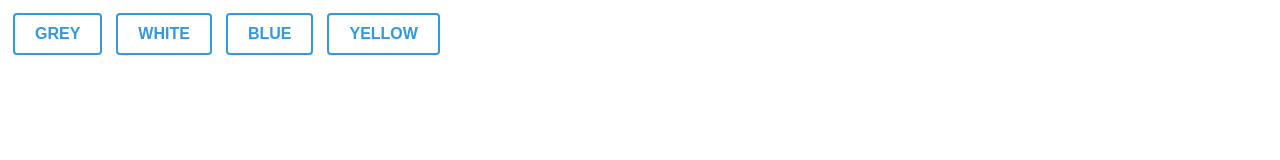
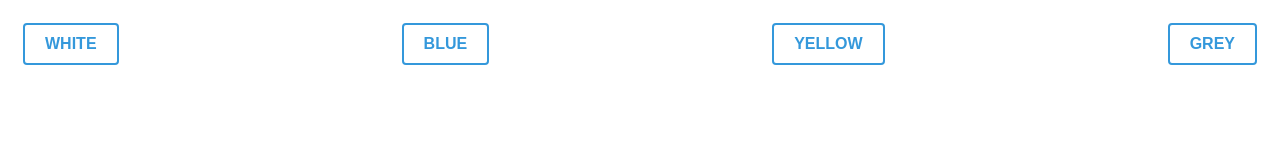
Before and after one commit to yashshewale11/Js-Practice-learn, a plain HTML site: page 07_Project_01/index.html in a window 1280 px wide. Drawn offline with Linux system fonts and the light colour scheme.

Commit message:
new changes

```diff
--- a/07_Project_01/colorChange.js
+++ b/07_Project_01/colorChange.js
@@ -4,11 +4,12 @@ const body = document.querySelector('body');
 
 buttons.forEach(function (button) {
   console.log(button);
-  button.addEventListener('click', function (e) {
+  button.addEventListener('mouseover', function (e) {
     console.log(e);
     console.log(e.target);
     if (e.target.id === 'grey') {
       body.style.backgroundColor = e.target.id;
+
     }
     if (e.target.id === 'white') {
       body.style.backgroundColor = e.target.id;
--- a/07_Project_01/index.html
+++ b/07_Project_01/index.html
@@ -4,18 +4,7 @@
   <meta charset="UTF-8">
   <meta name="viewport" content="width=device-width, initial-scale=1.0">
   <title>JavaScript Background Color Switcher</title>
-
-</head>
-<body>
-  <button class="button" id="grey">Grey</button>
-  <button class="button" id="white">White</button>
-  <button class="button" id="blue">Blue</button>
-  <button class="button" id="yellow">Yellow</button>
-
-  <script src="colorChange.js"></script>
-</body>
-<style>
-
+  <style>
     button {
       border: none;
       padding: 0;
@@ -26,6 +15,11 @@
       text-transform: uppercase;
     }
 
+    .button-container {
+      display: flex;
+      justify-content: space-between; /* Adjust alignment as needed */
+      padding: 10px;
+    }
 
     .button {
       padding: 10px 20px;
@@ -37,12 +31,24 @@
       transition: background-color 0.3s, color 0.3s, border-color 0.3s;
     }
 
-
     .button:hover {
-      background-color: #3498db;
+      background-color: black;
       color: #fff;
-      border-color: #2980b9;
+      border-color: black;
     }
 
-      </style>
+    #grey {
+      order: 1; /* Change the order to move the Grey button to the right */
+    }
+  </style>
+</head>
+<body>
+  <div class="button-container">
+    <button class="button" id="grey">Grey</button>
+    <button class="button" id="white">White</button>
+    <button class="button" id="blue">Blue</button>
+    <button class="button" id="yellow">Yellow</button>
+  </div>
+  <script src="colorChange.js"></script>
+</body>
 </html>
```
